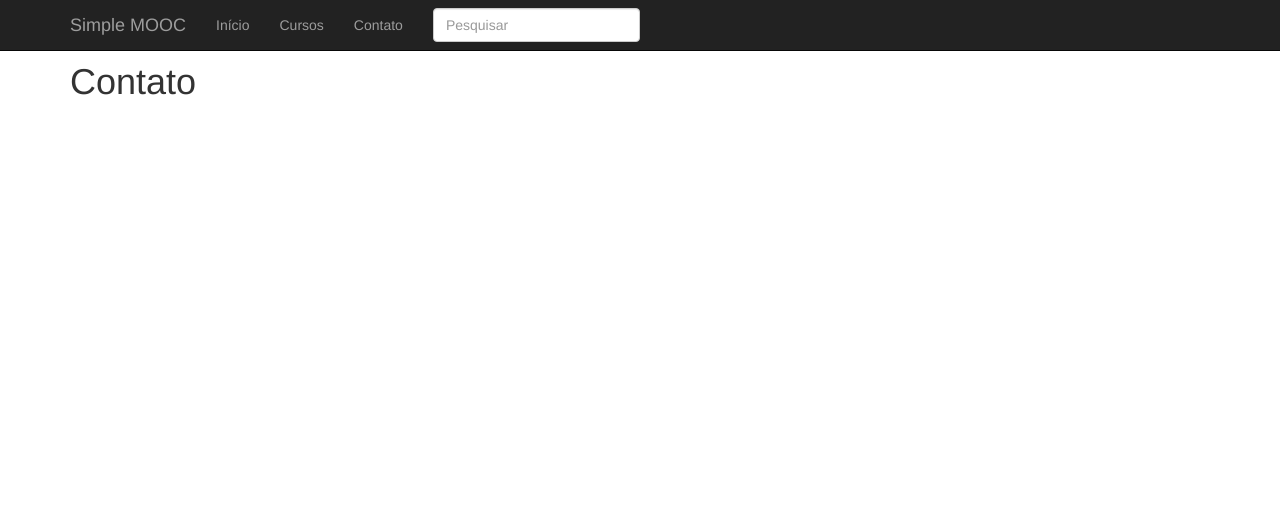
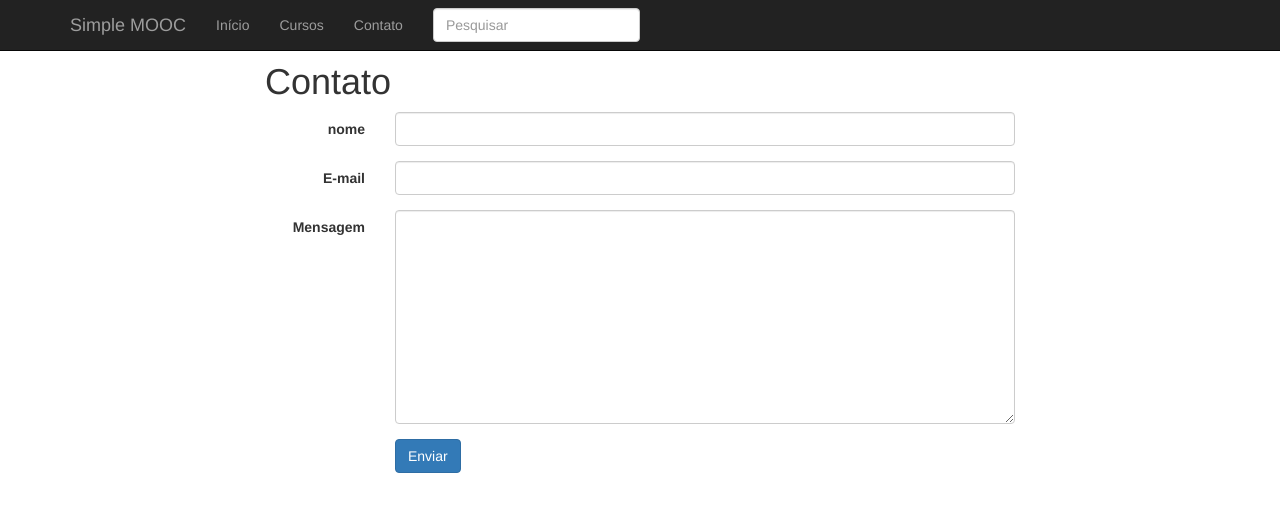
Before and after one commit to juliotoscano/amadeus, a Django app: page /contact/ in a window 1280 px wide. Shown: the top 512 px of the page. Run offline with Django 3.2, Linux system fonts and the light colour scheme; some libraries are stand-ins or nearby versions.

Commit message:
Envio de mensagem por email

```diff
--- a/simplemooc/forms.py
+++ b/simplemooc/forms.py
@@ -1,7 +1,12 @@
 # -*- coding: utf-8 -*-
-
+from django import forms
 from django.forms import ModelForm
 from .models import Category, Modules, Teacher, Course
+
+class contact_form(forms.Form):
+    name = forms.CharField(label='nome')
+    email = forms.EmailField(label='E-mail')
+    message = forms.CharField(label='Mensagem', widget=forms.Textarea())
 
 class category_form(ModelForm):
     class Meta:
--- a/simplemooc/templates/contact.html
+++ b/simplemooc/templates/contact.html
@@ -1,5 +1,37 @@
 {% extends "base.html" %}
+{% load widget_tweaks %}
 {% block content %}
-<h1>Contato</h1>
+<div class="row">
+    <div class="col-md-8 col-md-offset-2">
+        <h1>Contato</h1>
+        {% if success%}
+            <div class="alert alert-success">
+                Mensagem enviada com sucesso.
+            </div>
+        {% endif %}
+        <form class="form-horizontal" action="" method="post">
+
+            {% csrf_token %}
+            {% for field in form %}
+            <div class="form-group {% if  field.errors %}has-error{% endif %}">
+                <label for="{{field.auto_id}}" class="col-sm-2 control-label">{{field.label}}</label>
+                <div class="col-sm-10">
+                    {% render_field field class='form-control' %}
+                    {% for error in field.errors %}
+                         <span class="help-block">{{ error }}</span>
+                    {% endfor %}
+                </div>
+            </div>
+            {% endfor %}
+
+            <div class="form-group">
+                <div class="col-sm-offset-2 col-sm-10">
+                    <button type="submit" class="btn btn-primary">Enviar</button>
+                </div>
+            </div>
+
+        </form>
+    </div>
+</div>
 
 {% endblock%}
--- a/simplemooc/views.py
+++ b/simplemooc/views.py
@@ -8,6 +8,10 @@ from django.core.urlresolvers import reverse_lazy
 from django.core.paginator import Paginator, EmptyPage
 from .models import Course, Category, Modules, Teacher
 from .forms import category_form, module_form, teacher_form, course_form
+from django.core.mail import send_mail
+from django.conf import settings
+from .forms import contact_form
+
 # Create your views here.
 
 class HomeView(generic.TemplateView):
@@ -66,5 +70,17 @@ class DeleteCourse(generic.DeleteView):
     template_name = 'course_confirm_delete.html'
     success_url = reverse_lazy('simplemooc:courses')
 
-class ContactView(generic.TemplateView):
+class ContactView(generic.FormView):
    template_name = 'contact.html'
+   form_class = contact_form
+   success_url = reverse_lazy('simplemooc:contact')
+
+   def form_valid(self, form):
+    subject = '[simplemooc] {} entrou em contato'.format(form.cleaned_data['name'])
+    message = 'E-mail: {}\n{}'.format(
+        form.cleaned_data['email'], form.cleaned_data['message']
+    )
+    send_mail(
+        subject, message, settings.DEFAULT_FROM_EMAIL, [settings.CONTACT_EMAIL]
+    )
+    return super(ContactView, self).form_valid(form)
```
Also changed, not shown: Treinamento/settings.py (+6 -2 lines), 3 other files.
